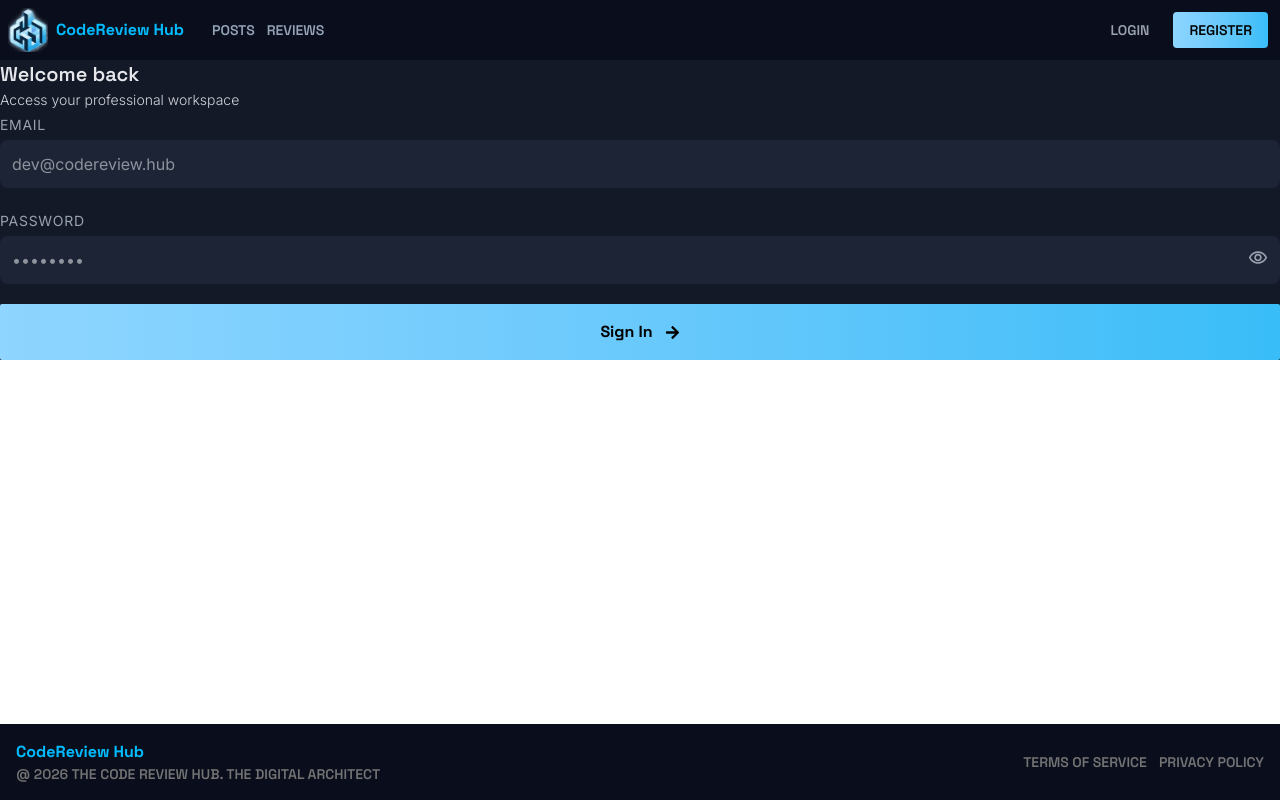
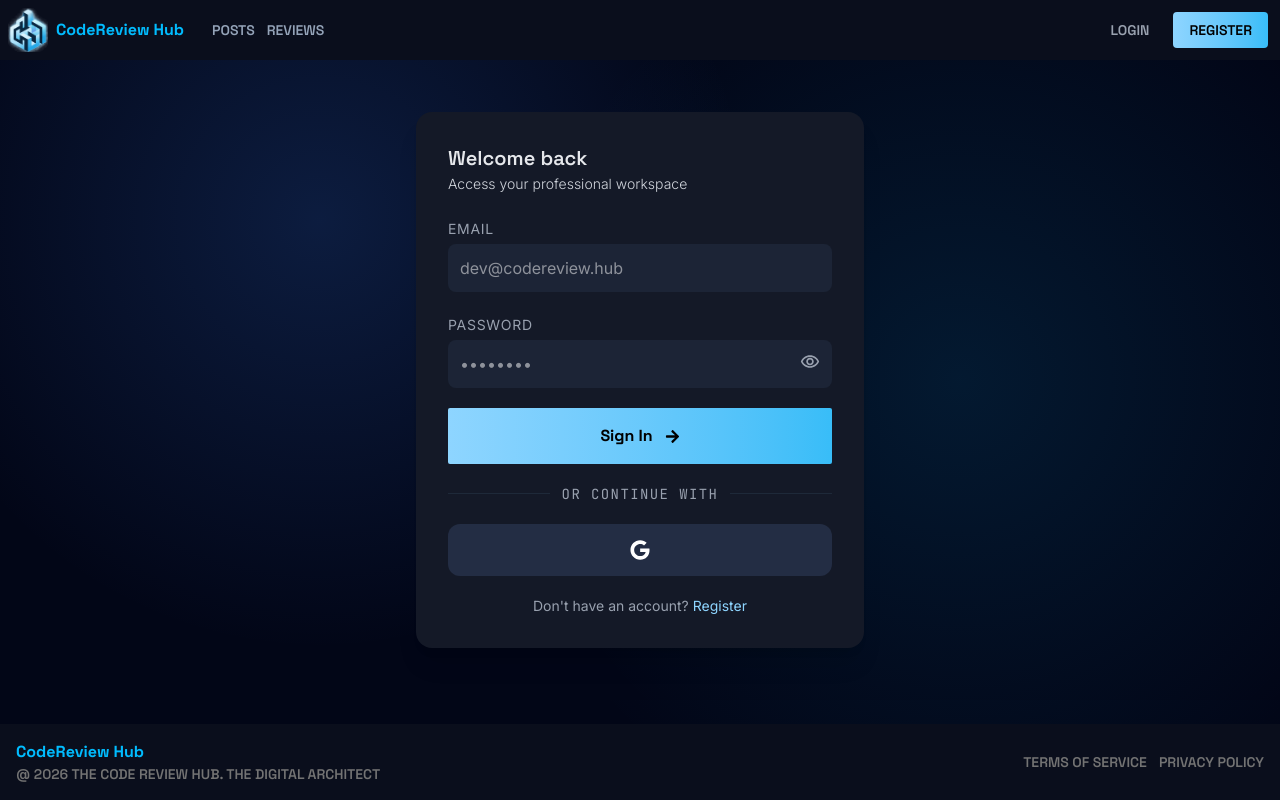
Before and after one commit to PrathameshDhande22/CodeReviewHub, a Next.js app: page /login in a window 1280 px wide. Built offline with nearby package versions, Linux system fonts and the light colour scheme.

Commit message:
Login form created

```diff
--- a/src/app/layout.tsx
+++ b/src/app/layout.tsx
@@ -40,7 +40,7 @@ export default function RootLayout({
       <head>
         <link rel="icon" href="/favicon.ico" sizes="any" />
       </head>
-      <body className="min-h-screen flex flex-col">
+      <body className="min-h-screen flex flex-col bg-hero text-white">
         <Navbar />
         <main className="flex-1">{children}</main>
         <Footer />
--- a/src/app/login/page.tsx
+++ b/src/app/login/page.tsx
@@ -18,9 +18,11 @@ export const metadata: Metadata = {
 
 export default async function Login() {
   return (
-    <div className={`bg-hero ${space_grotesk.className} h-full w-full`}>
-      <div className="bg-[#141927]">
-        <div className="">
+    <div
+      className={`bg-hero ${space_grotesk.className} h-[80vh] w-full flex items-center justify-center`}
+    >
+      <div className="bg-[#141927] rounded-2xl shadow-xl w-full max-w-md p-8">
+        <div>
           <h1 className="text-xl text-gray-200 font-semibold">Welcome back</h1>
           <span
             className={`${inter.className} text-gray-300 font-light text-sm`}
@@ -29,7 +31,7 @@ export default async function Login() {
           </span>
         </div>
         {/* Login Form */}
-        <div>
+        <div className="mt-5 w-full">
           <LoginForm />
         </div>
       </div>
--- a/src/components/Navbar.tsx
+++ b/src/components/Navbar.tsx
@@ -93,7 +93,7 @@ const Navbar = () => {
             LOGIN
           </button>
           <button
-            className="bg-linear-to-r from-primary to-primary-dark font-semibold px-4 py-2 rounded-sm cursor-pointer"
+            className="bg-linear-to-r from-primary to-primary-dark font-semibold px-4 py-2 text-black rounded-sm cursor-pointer"
             onClick={handleRegisterClick}
           >
             REGISTER
@@ -125,7 +125,7 @@ const Navbar = () => {
               LOGIN
             </button>
             <button
-              className="bg-linear-to-r from-primary to-primary-dark font-semibold px-4 py-1 rounded-sm cursor-pointer"
+              className="bg-linear-to-r from-primary text-black to-primary-dark font-semibold px-4 py-1 rounded-sm cursor-pointer"
               onClick={handleRegisterClick}
             >
               REGISTER
--- a/src/components/auth/LoginForm.tsx
+++ b/src/components/auth/LoginForm.tsx
@@ -1,8 +1,9 @@
 "use client";
 
 import { Inter, JetBrains_Mono, Space_Grotesk } from "next/font/google";
+import Link from "next/link";
 import { useState } from "react";
-import { FaArrowRight } from "react-icons/fa";
+import { FaArrowRight, FaGoogle } from "react-icons/fa";
 import { MdOutlineVisibility, MdOutlineVisibilityOff } from "react-icons/md";
 
 //#region Font Declaration
@@ -24,8 +25,13 @@ const LoginForm = () => {
   const [showPassword, setShowPassword] = useState<boolean>(false);
 
   return (
-    <div>
-      <form action="" className={`${inter.className} text-gray-400 space-y-5`}>
+    <div className="">
+      <div className="space-y-5">
+        {/* Login Form */}
+        <form
+          action=""
+          className={`${inter.className} text-gray-400 space-y-5`}
+        >
           {/* Email */}
           <div>
             <label htmlFor="email" className="text-sm tracking-wider w-full">
@@ -75,6 +81,33 @@ const LoginForm = () => {
             </button>
           </div>
         </form>
+        {/* Divider */}
+        <div className="flex flex-row items-center gap-3">
+          <div className="bg-gray-800 h-px flex-1" />
+          <span
+            className={`${jetbrains_mono.className} text-gray-400 text-sm font-light tracking-widest`}
+          >
+            OR CONTINUE WITH
+          </span>
+          <div className="bg-gray-800 h-px flex-1" />
+        </div>
+        {/* External Logins */}
+        <div className="flex flex-row gap-3">
+          {/* TODO: GEt the Providers from the Auth.ts file when implementing the functionality  */}
+          <button className="bg-[#232d44] text-white px-6 py-4 w-full rounded-xl text-sm flex flex-row items-center justify-center gap-2">
+            <FaGoogle size={20} />
+          </button>
+        </div>
+        {/* do not have account */}
+        <div className={`${inter.className} text-gray-400 text-sm text-center`}>
+          <p className="space-x-1">
+            <span>Don't have an account?</span>
+            <Link href={"/register"} className="text-primary hover:underline">
+              Register
+            </Link>
+          </p>
+        </div>
+      </div>
     </div>
   );
 };
```
Lines whose indentation alone changed are shown as unchanged.
